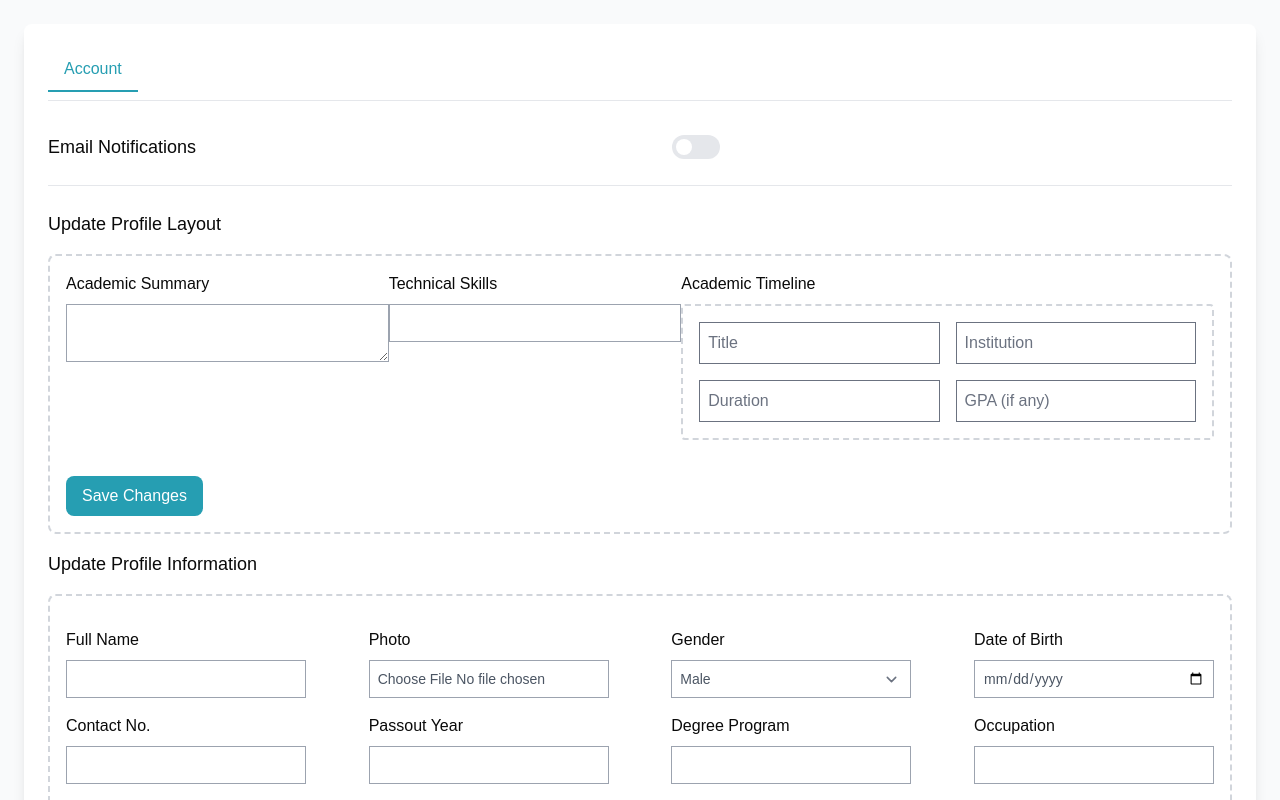
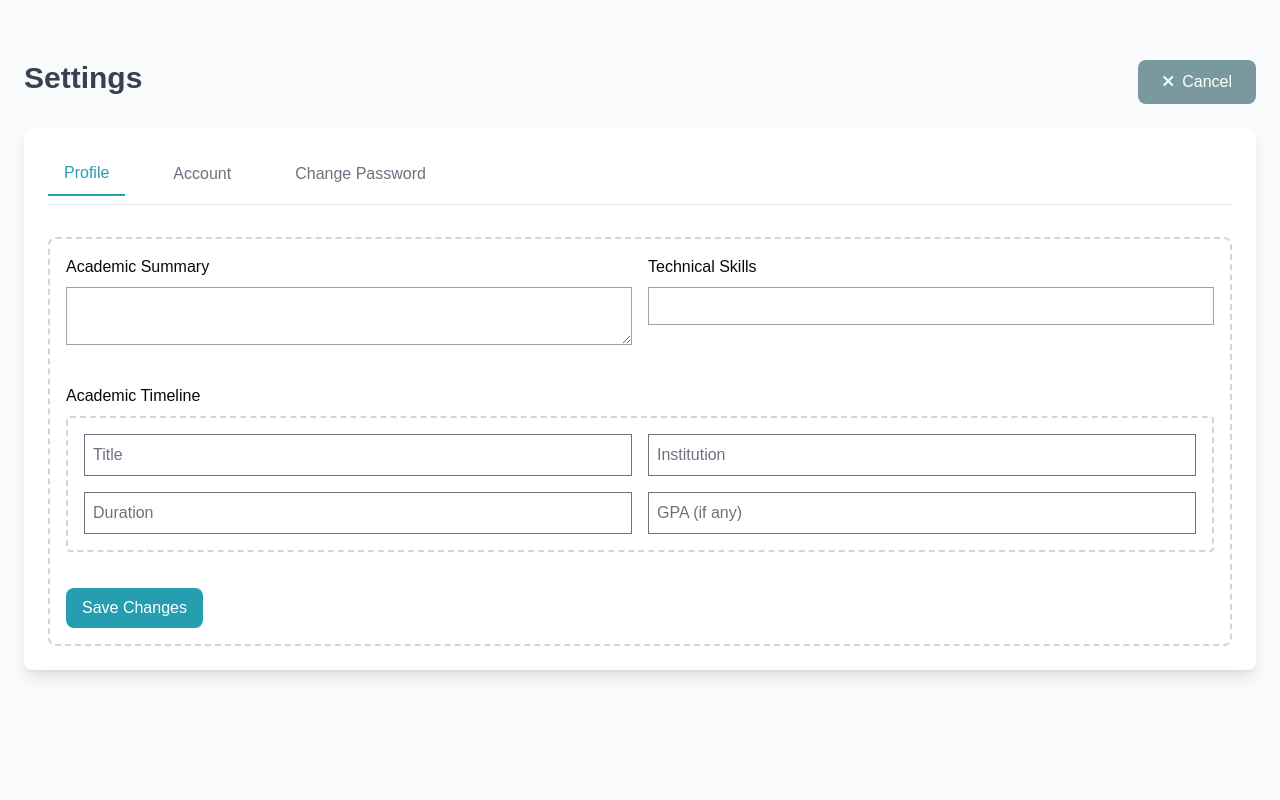
Before and after one commit to ShehaanN/AluminiWave, a React (Vite) app: page /settings in a window 1280 px wide. Shown: the top 800 px of the page. Built offline with nearby package versions, Linux system fonts and the light colour scheme; a web font is replaced by a local one.

Commit message:
Refactored Settings component to include tab navigation for Profile, Account, and Change Password sections.

```diff
--- a/package.json
+++ b/package.json
@@ -18,6 +18,7 @@
     "@radix-ui/react-select": "^2.2.2",
     "@radix-ui/react-separator": "^1.1.4",
     "@radix-ui/react-slot": "^1.2.0",
+    "@radix-ui/react-tabs": "^1.1.11",
     "@radix-ui/react-tooltip": "^1.2.4",
     "@tailwindcss/vite": "^4.1.4",
     "@vitejs/plugin-react-swc": "^3.8.1",
--- a/src/components/Dashboard/Dashboard.jsx
+++ b/src/components/Dashboard/Dashboard.jsx
@@ -41,7 +41,6 @@ const Dashboard = () => {
                     <Link to="/settings">
                       <DropdownMenuItem>Update Profile</DropdownMenuItem>
                     </Link>
-                    <DropdownMenuItem>Change Password</DropdownMenuItem>
 
                     <Link to="/">
                       <DropdownMenuItem>Log out</DropdownMenuItem>
--- a/src/components/Events/Events.jsx
+++ b/src/components/Events/Events.jsx
@@ -4,7 +4,7 @@ import Event2 from "../../assets/Tech-Events2.jpg";
 import { Link } from "react-router-dom";
 
 const Events = () => {
-  const userType = "alumini";
+  const userType = "student";
   return (
     <div className="min-h-screen flex ">
       <Sidebar userType={userType} />
--- a/src/components/Mentorship/StuRequests.jsx
+++ b/src/components/Mentorship/StuRequests.jsx
@@ -24,7 +24,7 @@ const StuRequests = () => {
             <div className="col-span-2">
               <div className="bg-white min-h-screen rounded-lg shadow p-6">
                 <div className="flex justify-between items-center mb-6">
-                  <h2 className="text-xl font-semibold">Request List</h2>
+                  <h2 className="text-xl font-semibold">Available Requests</h2>
                 </div>
                 <div className="grid grid-cols-4  gap-8">
                   <div className="bg-white p-6 rounded-lg border border-gray-200 shadow">
--- a/src/components/Profiles/Profile.jsx
+++ b/src/components/Profiles/Profile.jsx
@@ -4,7 +4,7 @@ import Sidebar from "./../Sidebar/Sidebar";
 import mdp from "./../../assets/mdp.jpg";
 
 const Profile = () => {
-  const userType = "alumini";
+  const userType = "student";
 
   const alumini = {
     name: "Dr Sarah Johnson",
--- a/src/components/Settings/Settings.jsx
+++ b/src/components/Settings/Settings.jsx
@@ -1,176 +1,386 @@
+import { useState } from "react";
+import { Input } from "@/components/ui/input";
+import { Label } from "@/components/ui/label";
+import { Link } from "react-router-dom";
+
 const Settings = () => {
+  const [activeTab, setActiveTab] = useState("profile");
+  const [accountData, setAccountData] = useState({
+    fullName: "",
+    photo: null,
+    gender: "",
+    dob: "",
+    contactNo: "",
+    passoutYear: "",
+    degreeProgram: "",
+    occupation: "",
+    headline: "",
+    region: "",
+  });
+
+  const [profileData, setProfileData] = useState({
+    academicSummary: "",
+    technicalSkills: "",
+    academicTimeline: {
+      title: "",
+      institution: "",
+      duration: "",
+      gpa: "",
+    },
+  });
+
+  const handleAccountChange = (e) => {
+    const { name, value, files, type } = e.target;
+    setAccountData((prev) => ({
+      ...prev,
+      [name]: type === "file" ? files[0] : value,
+    }));
+  };
+
+  const handleProfileChange = (e) => {
+    const { name, value } = e.target;
+
+    if (["title", "institution", "duration", "gpa"].includes(name)) {
+      setProfileData((prev) => ({
+        ...prev,
+        academicTimeline: {
+          ...prev.academicTimeline,
+          [name]: value,
+        },
+      }));
+    } else {
+      setProfileData((prev) => ({
+        ...prev,
+        [name]: value,
+      }));
+    }
+  };
+
+  const handleAccountSubmit = (e) => {
+    e.preventDefault();
+    console.log("Account Data:", accountData);
+  };
+
+  const handleProfileSubmit = (e) => {
+    e.preventDefault();
+    console.log("Profile Data:", profileData);
+  };
+
   return (
     <div>
       <div className="min-h-screen flex">
-        <main className="flex-1  ml-0 bg-gray-50">
-          <div className="p-6">
+        <main className="flex-1 ml-0 bg-gray-50">
+          <div className="p-6 mt-9">
             <div className="max-w-7xl mx-auto">
+              <div className="flex justify-between">
+                <h1 className="font-semibold text-3xl mb-8 text-gray-700">
+                  Settings
+                </h1>
+
+                <Link to="/dashboard">
+                  <button className="px-6 py-2 bg-[#7a999e] text-white rounded-lg w-full md:w-auto min-h-[44px]">
+                    <i class="fa-solid fa-xmark mr-2"></i>
+                    Cancel
+                  </button>
+                </Link>
+              </div>
               <div className="bg-white rounded-lg shadow-lg p-4 lg:p-6">
+                {/* Tab Navigation */}
                 <div className="border-b border-gray-200">
                   <div className="flex lg:space-x-8 space-x-4 overflow-x-auto pb-2">
-                    <div className="px-4 py-2 text-[#269EB2] border-b-2 border-[#269EB2] whitespace-nowrap min-h-[44px] min-w-[44px] flex items-center">
+                    <button
+                      onClick={() => setActiveTab("profile")}
+                      className={`px-4 py-2 whitespace-nowrap min-h-[44px] min-w-[44px] flex items-center ${
+                        activeTab === "profile"
+                          ? "text-[#269EB2] border-b-2 border-[#269EB2]"
+                          : "text-gray-500"
+                      }`}
+                    >
+                      Profile
+                    </button>
+                    <button
+                      onClick={() => setActiveTab("account")}
+                      className={`px-4 py-2 whitespace-nowrap min-h-[44px] min-w-[44px] flex items-center ${
+                        activeTab === "account"
+                          ? "text-[#269EB2] border-b-2 border-[#269EB2]"
+                          : "text-gray-500"
+                      }`}
+                    >
                       Account
+                    </button>
+                    <button
+                      onClick={() => setActiveTab("changepassword")}
+                      className={`px-4 py-2 whitespace-nowrap min-h-[44px] min-w-[44px] flex items-center ${
+                        activeTab === "changepassword"
+                          ? "text-[#269EB2] border-b-2 border-[#269EB2]"
+                          : "text-gray-500"
+                      }`}
+                    >
+                      Change Password
+                    </button>
                   </div>
                 </div>
-                </div>
+
+                {/* Tab Content */}
                 <div className="mt-8 space-y-6">
-                  <div className="max-w-2xl">
-                    <div className="flex justify-between items-center mb-4">
-                      <h3 className="text-lg font-medium">
-                        Email Notifications
-                      </h3>
-                      <div className="relative inline-block w-12 h-6">
-                        <input
-                          type="checkbox"
-                          className="peer sr-only"
-                          id="email-notifications"
-                        />
-                        <label
-                          for="email-notifications"
-                          className="bg-gray-200 peer-checked:bg-[#269EB2] absolute cursor-pointer rounded-full w-12 h-6 transition-colors"
-                        ></label>
-                        <span className="absolute w-4 h-4 bg-white rounded-full left-1 top-1 peer-checked:translate-x-3 transition-transform"></span>
-                      </div>
-                    </div>
-                  </div>
-                  <div className="border-t border-gray-200 pt-6">
-                    <h3 className="text-lg font-medium mb-4">
-                      Update Profile Layout
-                    </h3>
+                  {activeTab === "profile" && (
+                    <form onSubmit={handleProfileSubmit}>
                       <div className="grid lg:grid-cols-1 grid-cols-1 gap-4">
                         <div className="border-2 border-dashed w-full border-gray-300 rounded-lg p-4 cursor-move">
-                        <div className="flex justify-between ">
-                          <div>
+                          <div className="flex justify-between flex-wrap gap-4">
+                            <div className="flex-1 min-w-[250px]">
                               <label>Academic Summary</label>
-                            <textarea className="border p-2 w-full text-sm mt-2 text-gray-400  border-gray-400" />
+                              <textarea
+                                name="academicSummary"
+                                value={profileData.academicSummary}
+                                onChange={handleProfileChange}
+                                className="border p-2 w-full text-sm mt-2 text-gray-600 border-gray-400"
+                              />
                             </div>
-                          <div>
+
+                            <div className="flex-1 min-w-[250px]">
                               <label>Technical Skills</label>
-                            <input className="border p-2 w-full text-sm mt-2 text-gray-400  border-gray-400" />
+                              <input
+                                type="text"
+                                name="technicalSkills"
+                                value={profileData.technicalSkills}
+                                onChange={handleProfileChange}
+                                className="border p-2 w-full text-sm mt-2 text-gray-600 border-gray-400"
+                              />
                             </div>
-                          <div className="w-140">
+
+                            <div className="w-full mt-4">
                               <label>Academic Timeline</label>
-
-                            <div className="border-2  border-dashed p-4 rounded mb-3 space-y-2 border-gray-300 mt-2 ">
-                              <div className="grid lg:grid-cols-2 gap-4 ">
+                              <div className="border-2 border-dashed p-4 rounded mb-3 space-y-2 border-gray-300 mt-2">
+                                <div className="grid lg:grid-cols-2 gap-4">
                                   <input
+                                    type="text"
+                                    name="title"
                                     placeholder="Title"
+                                    value={profileData.academicTimeline.title}
+                                    onChange={handleProfileChange}
                                     className="border p-2 w-full"
                                   />
                                   <input
+                                    type="text"
+                                    name="institution"
                                     placeholder="Institution"
+                                    value={
+                                      profileData.academicTimeline.institution
+                                    }
+                                    onChange={handleProfileChange}
                                     className="border p-2 w-full"
                                   />
                                   <input
+                                    type="text"
+                                    name="duration"
                                     placeholder="Duration"
+                                    value={
+                                      profileData.academicTimeline.duration
+                                    }
+                                    onChange={handleProfileChange}
                                     className="border p-2 w-full"
                                   />
                                   <input
+                                    type="text"
+                                    name="gpa"
                                     placeholder="GPA (if any)"
+                                    value={profileData.academicTimeline.gpa}
+                                    onChange={handleProfileChange}
                                     className="border p-2 w-full"
                                   />
                                 </div>
                               </div>
                             </div>
                           </div>
+
                           <div className="mt-6">
-                          <button className="bg-[#269EB2] text-white px-4 py-2 rounded-lg mr-4">
+                            <button
+                              type="submit"
+                              className="bg-[#269EB2] text-white px-4 py-2 rounded-lg mr-4"
+                            >
                               Save Changes
                             </button>
                           </div>
                         </div>
                       </div>
-                    <h3 className="text-lg font-medium mb-4 mt-4">
-                      Update Profile Information
-                    </h3>
+                    </form>
+                  )}
+
+                  {activeTab === "account" && (
                     <div className="grid lg:grid-cols-1 grid-cols-1 gap-4">
-                      <div className="border-2 border-dashed w-full border-gray-300 rounded-lg p-4 cursor-move">
-                        {/* ---------------------------------------------------------------------- */}
+                      <div className="border-2 border-dashed w-full border-gray-300 rounded-lg p-4 cursor">
+                        <form onSubmit={handleAccountSubmit}>
                           <div className="flex justify-between flex-wrap">
                             <div className="w-60 mt-4">
                               <label>Full Name</label>
                               <input
                                 type="text"
-                              className="border p-2 w-full text-sm mt-2 text-gray-600  border-gray-400"
+                                name="fullName"
+                                value={accountData.fullName}
+                                onChange={handleAccountChange}
+                                className="border p-2 w-full text-sm mt-2 text-gray-600 border-gray-400"
                               />
                             </div>
+
                             <div className="w-60 mt-4">
                               <label>Photo</label>
                               <input
                                 type="file"
-                              className="border p-2 w-full text-sm mt-2 text-gray-600  border-gray-400"
+                                name="photo"
+                                onChange={handleAccountChange}
+                                className="border p-2 w-full text-sm mt-2 text-gray-600 border-gray-400"
                               />
                             </div>
 
                             <div className="w-60 mt-4">
-                            <label for="gender">Gender</label>
+                              <label>Gender</label>
                               <select
-                              id="gender"
                                 name="gender"
-                              className="border p-2 w-full text-sm mt-2 text-gray-600  border-gray-400"
+                                value={accountData.gender}
+                                onChange={handleAccountChange}
+                                className="border p-2 w-full text-sm mt-2 text-gray-600 border-gray-400"
                               >
+                                <option value="">Select</option>
                                 <option value="male">Male</option>
                                 <option value="female">Female</option>
                               </select>
                             </div>
+
                             <div className="w-60 mt-4">
                               <label>Date of Birth</label>
                               <input
                                 type="date"
-                              className="border p-2 w-full text-sm mt-2 text-gray-600  border-gray-400"
+                                name="dob"
+                                value={accountData.dob}
+                                onChange={handleAccountChange}
+                                className="border p-2 w-full text-sm mt-2 text-gray-600 border-gray-400"
                               />
                             </div>
+
                             <div className="w-60 mt-4">
                               <label>Contact No.</label>
                               <input
                                 type="tel"
-                              className="border p-2 w-full text-sm mt-2 text-gray-600  border-gray-400"
+                                name="contactNo"
+                                value={accountData.contactNo}
+                                onChange={handleAccountChange}
+                                className="border p-2 w-full text-sm mt-2 text-gray-600 border-gray-400"
                               />
                             </div>
+
                             <div className="w-60 mt-4">
                               <label>Passout Year</label>
                               <input
                                 type="number"
-                              className="border p-2 w-full text-sm mt-2 text-gray-600  border-gray-400"
+                                name="passoutYear"
+                                value={accountData.passoutYear}
+                                onChange={handleAccountChange}
+                                className="border p-2 w-full text-sm mt-2 text-gray-600 border-gray-400"
                               />
                             </div>
+
                             <div className="w-60 mt-4">
                               <label>Degree Program</label>
                               <input
                                 type="text"
-                              className="border p-2 w-full text-sm mt-2 text-gray-600  border-gray-400"
+                                name="degreeProgram"
+                                value={accountData.degreeProgram}
+                                onChange={handleAccountChange}
+                                className="border p-2 w-full text-sm mt-2 text-gray-600 border-gray-400"
                               />
                             </div>
+
                             <div className="w-60 mt-4">
                               <label>Occupation</label>
                               <input
                                 type="text"
-                              className="border p-2 w-full text-sm mt-2 text-gray-600  border-gray-400"
+                                name="occupation"
+                                value={accountData.occupation}
+                                onChange={handleAccountChange}
+                                className="border p-2 w-full text-sm mt-2 text-gray-600 border-gray-400"
                               />
                             </div>
+
                             <div className="w-60 mt-4">
                               <label>Professional headline</label>
                               <input
                                 type="text"
-                              className="border p-2 w-full text-sm mt-2 text-gray-600  border-gray-400"
+                                name="headline"
+                                value={accountData.headline}
+                                onChange={handleAccountChange}
+                                className="border p-2 w-full text-sm mt-2 text-gray-600 border-gray-400"
                               />
                             </div>
+
                             <div className="w-60 mt-4">
                               <label>Region</label>
                               <input
                                 type="text"
-                              className="border p-2 w-full text-sm mt-2 text-gray-600  border-gray-400"
+                                name="region"
+                                value={accountData.region}
+                                onChange={handleAccountChange}
+                                className="border p-2 w-full text-sm mt-2 text-gray-600 border-gray-400"
                               />
                             </div>
                           </div>
-                        <div className="mt-6">
-                          <button className="bg-[#269EB2] text-white px-4 py-2 rounded-lg mr-4">
+
+                          <button
+                            type="submit"
+                            className="mt-6 bg-[#269EB2] text-white py-2 px-4 rounded-lg"
+                          >
                             Save Changes
+                          </button>
+                        </form>
+                      </div>
+                    </div>
+                  )}
+
+                  {activeTab === "changepassword" && (
+                    <form onSubmit={handleProfileSubmit}>
+                      <div className="border-2 border-dashed w-full border-gray-300 rounded-lg p-4 space-y-2.5">
+                        <div className="flex flex-col space-y-1.5">
+                          <Label className="text-md mb-1" htmlFor="currentpass">
+                            Current Password
+                          </Label>
+                          <Input
+                            id="currentpass"
+                            className="h-10 w-1/2"
+                            placeholder=""
+                          />
+                        </div>
+                        <div className="flex flex-col space-y-1.5">
+                          <Label className="text-md mb-1" htmlFor="newpass">
+                            New Password
+                          </Label>
+                          <Input
+                            id="newpass"
+                            className="h-10 w-1/2"
+                            placeholder=""
+                          />
+                        </div>
+                        <div className="flex flex-col space-y-1.5">
+                          <Label className="text-md mb-1" htmlFor="confirmpass">
+                            Confirm Password
+                          </Label>
+                          <Input
+                            id="confirmpass"
+                            className="h-10 w-1/2"
+                            placeholder=""
+                          />
+                        </div>
+
+                        <div>
+                          <button
+                            type="submit"
+                            className="bg-[#269EB2] text-white px-4 py-2 rounded-lg mr-4 mt-6"
+                          >
+                            Change
                           </button>
                         </div>
                       </div>
-                    </div>
-                  </div>
+                    </form>
+                  )}
                 </div>
               </div>
             </div>
--- a/src/main.jsx
+++ b/src/main.jsx
@@ -55,6 +55,7 @@ const router = createBrowserRouter([
     path: "/settings",
     element: <Settings />,
   },
+
   {
     path: "/events",
     element: <Events />,
```
Also changed, not shown: src/components/ui/tabs.jsx (added, +60 -0 lines), 1 other file (tests, documents, lock files or other folders). Lines whose indentation alone changed are shown as unchanged.
